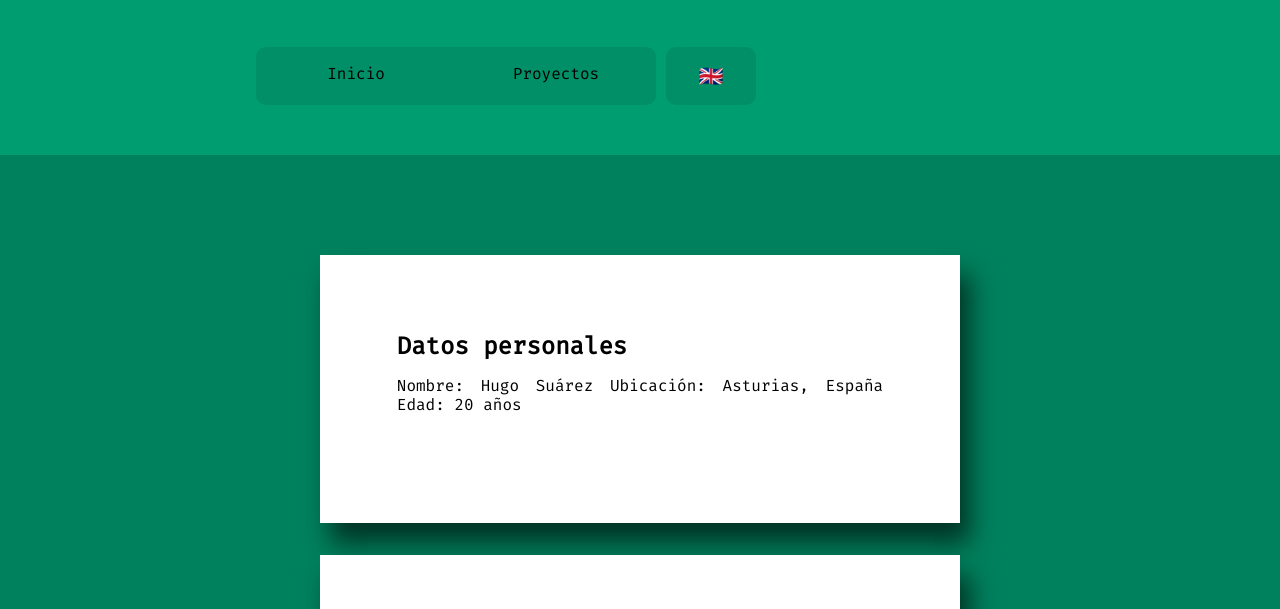
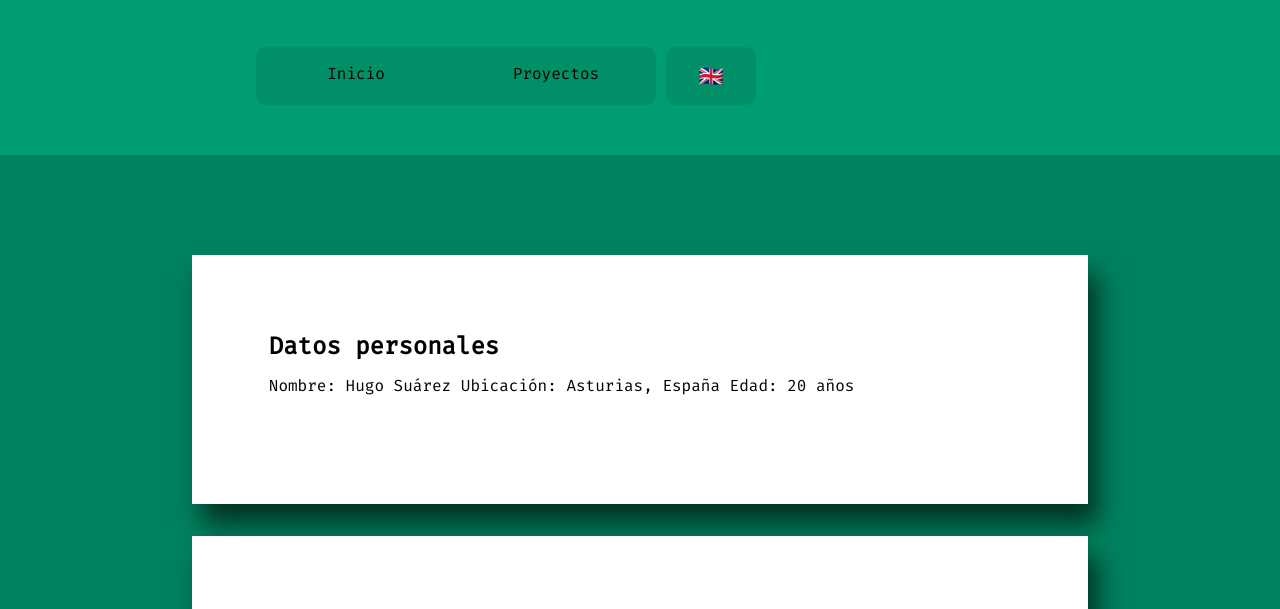
Before and after one commit to jiuugo/portfolio, a plain HTML site: page index.html in a window 1280 px wide. Shown: the part 120-729 px from the top of the page. Drawn offline with Linux system fonts and the light colour scheme.

Commit message:
Update styles.css

```diff
--- a/css/styles.css
+++ b/css/styles.css
@@ -171,6 +171,10 @@ a:visited {
         margin: 50px auto;
         width: 50vw;
     }
+    .contenedorIndice {
+        margin: 50px auto;
+        width: 70vw;
+    }
 }
 
 
```
